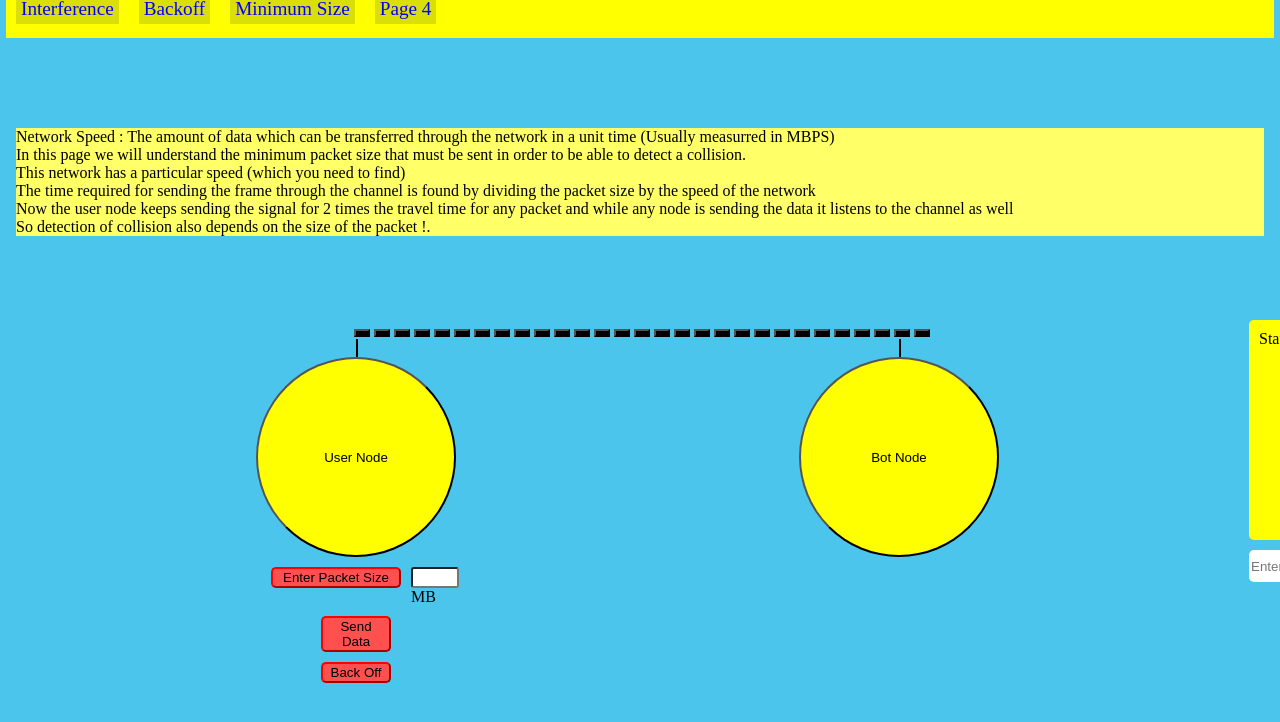
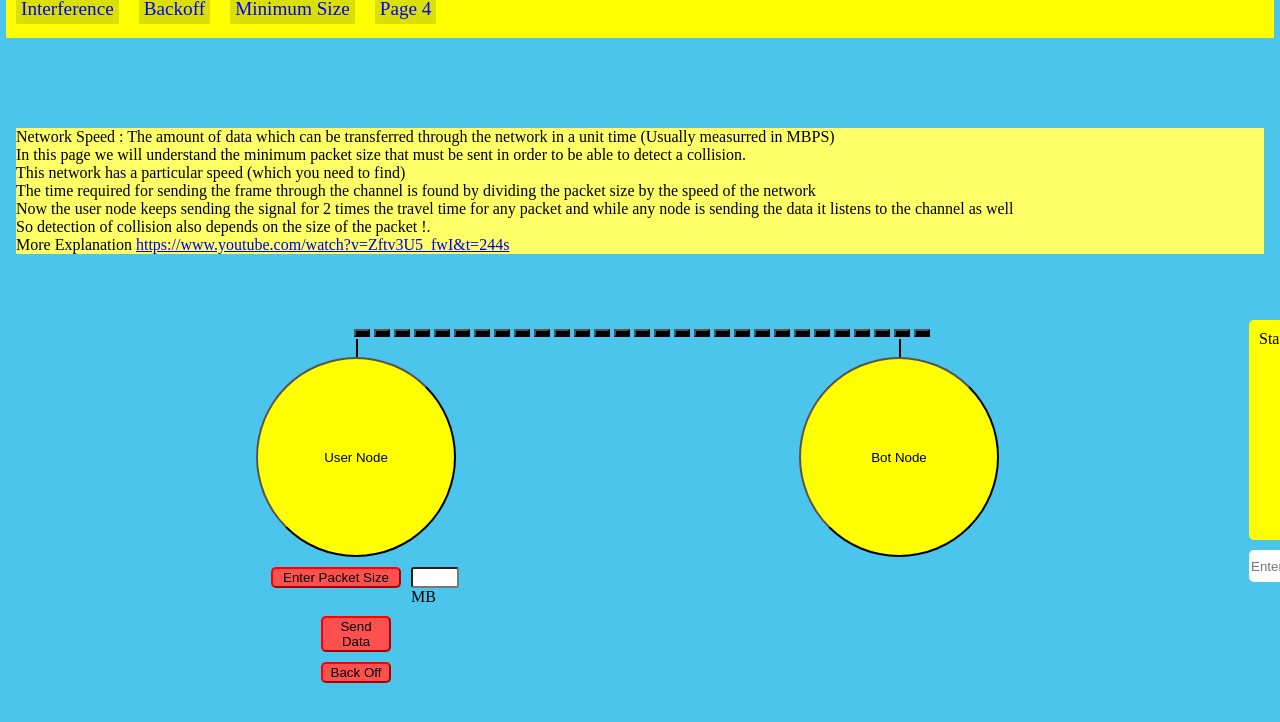
Before and after one commit to neshvig10/CSMA-CD, an Angular app: page /minimumsize in a window 1280 px wide. Shown: the top 722 px of the page. Built offline with nearby package versions, Linux system fonts and the light colour scheme.

Commit message:
link added

```diff
--- a/src/app/page3/page3.component.html
+++ b/src/app/page3/page3.component.html
@@ -27,7 +27,8 @@
      This network has a particular speed (which you need to find) <br>
      The time required for sending the frame through the channel is found by dividing the packet size by the speed of the network <br>
      Now the user node keeps sending the signal for 2 times the travel time for any packet and while any node is sending the data it listens to the channel as well <br>
-     So detection of collision also depends on the size of the packet !.
+     So detection of collision also depends on the size of the packet !. <br>
+     More Explanation <a href="https://www.youtube.com/watch?v=Zftv3U5_fwI&t=244s">https://www.youtube.com/watch?v=Zftv3U5_fwI&t=244s</a>
 
   </div>
 
--- a/src/app/page3/page3.component.ts
+++ b/src/app/page3/page3.component.ts
@@ -122,6 +122,7 @@ export class Page3Component {
     {
       this.usernode.nativeElement.innerHTML="User Node : Sending Data"
     }
+    usersigreached = true;
     this.tw28.nativeElement.style.backgroundColor = "black";
     let x = Math.random();
     if (backoffclicked){
@@ -148,6 +149,7 @@ export class Page3Component {
     {
       this.usernode.nativeElement.innerHTML="User Node : Sending Data"
     }
+    usersigreached = true;
     this.tw27.nativeElement.style.backgroundColor = "black";
     let x = Math.random();
     if (backoffclicked){
@@ -172,6 +174,7 @@ export class Page3Component {
     {
       this.usernode.nativeElement.innerHTML="User Node : Sending Data"
     }
+    usersigreached = true;
     this.tw26.nativeElement.style.backgroundColor = "black";
     let x = Math.random();
     if (backoffclicked){
@@ -1180,7 +1183,6 @@ export class Page3Component {
   bn1(){
     bncounter--;
     this.tw2.nativeElement.style.backgroundColor = "black";
-
     {
       this.tw1.nativeElement.style.backgroundColor = signalcolor;
       setTimeout(() => {
```
